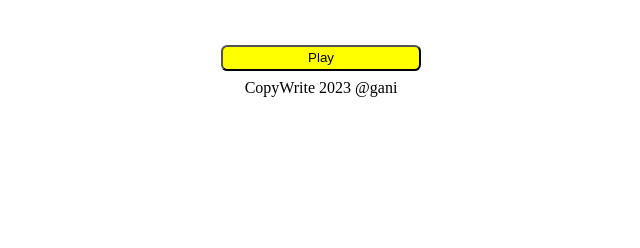
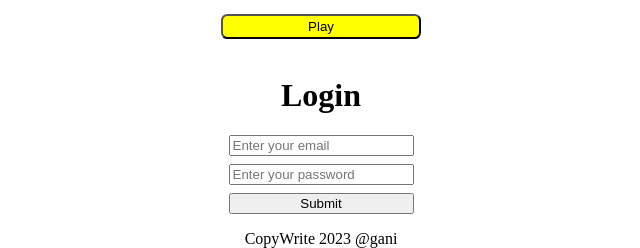
Before and after one commit to Kalejaiye75/Jspractice-santa, a plain HTML site: page index.html in a window 1280 px wide. Shown: the part 672-920 px from the top of the page, without its empty margins (319-959 px from the left). Before the commit the page ends 800 px from the top, so only its background shows below. Drawn offline with Linux system fonts and the light colour scheme.

Commit message:
Added a login form Modified the login form with Js Added styles for the login form

```diff
--- a/index.html
+++ b/index.html
@@ -24,6 +24,14 @@
             </p>
             <button class="sel-btn" onclick="init()">Play</button>
         </div>
+         <div class="input-container">
+            <h1 id='login-field'></h1>
+            <form action="" id="login">
+                <input type="text" class="email" id="emaill" placeholder="Enter your email">
+                <input type="password" class="email" id="password"                                 placeholder="Enter your password">
+                <input type="submit">
+            </form>
+        </div>
         <footer id="footer"></footer>
     </main>
 </body>
--- a/script-2.js
+++ b/script-2.js
@@ -4,3 +4,24 @@ function footerNote() {
     footerNote.textContent = `CopyWrite ${new Date().getFullYear()} @gani`;
 }
 footerNote();
+const titleField = () => {
+    let title = document.getElementById('login-field');
+title.innerHTML = "Login";
+};
+titleField();
+
+let loginForm = document.getElementById("login")
+    loginForm.addEventListener("submit", (e) => {
+        e.preventDefault();
+        alert("You are now logged in")
+        let email = document.getElementById("emaill");
+        let passWord = document.getElementById("password");
+
+        if (email.value == "" || passWord.value == "") {
+           alert("Please Input your login details");
+        } else {
+            alert("You are now logged in");
+            console.log(`This user's login details is ${email.value} and ${passWord.value}`)
+        }
+
+    });
--- a/style.css
+++ b/style.css
@@ -32,6 +32,21 @@ button {
 p {
     font-size:3rem;
 }
+
+.input-container {
+    display: flex;
+    flex-direction: column;
+    justify-content: center;
+    align-items: center;
+    margin: 1rem;
+}
+
+#login {
+    display: flex;
+    flex-direction: column;
+    gap: .5rem;
+}
+
 #footer {
     text-align: center;
     margin-top: .5rem;
```
